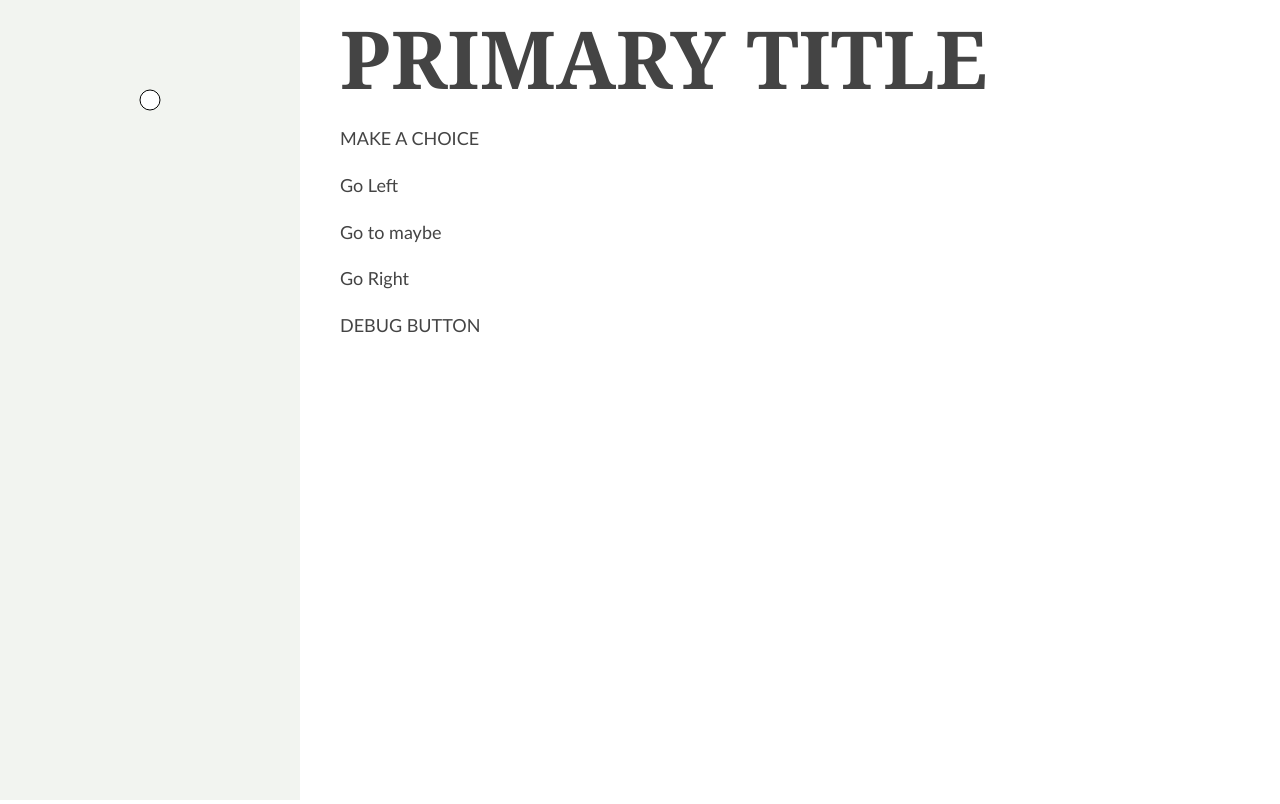
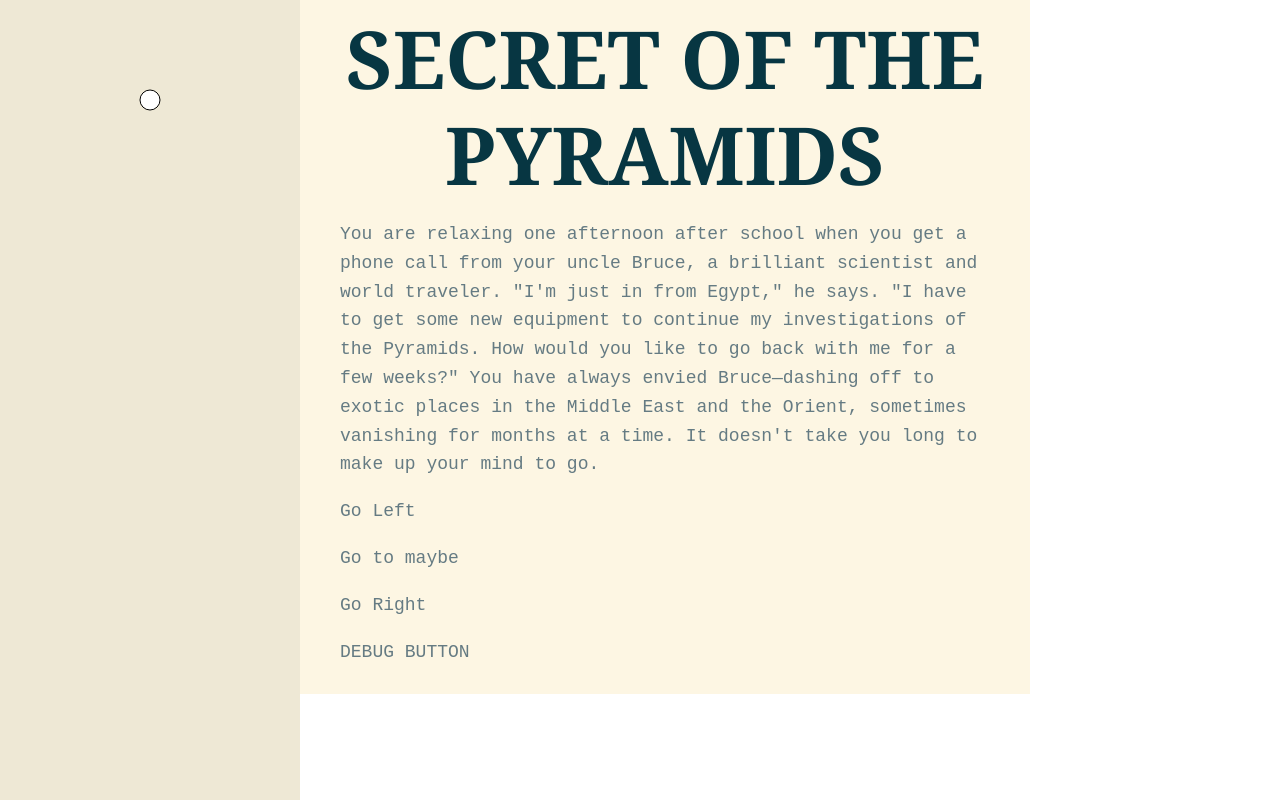
Before and after one commit to MaxwellBo/DECO1400_Assignments, a plain HTML site: page assign1/src/index.html in a window 1280 px wide. Drawn offline with nearby package versions, Linux system fonts and the light colour scheme; a web font is replaced by a local one.

Commit message:
:haircut: refactor: Colorscheme work

```diff
--- a/assign1/src/css/main.css
+++ b/assign1/src/css/main.css
@@ -1,9 +1,36 @@
+/* ---------------------------------------------- */
+/* ### THE SOLARIZED COLOURSCHEME REFERENCE */
+/* ---------------------------------------------- */
+
+/*
+Reference: http://ethanschoonover.com/solarized
+License: MIT
+
+base03:    #002b36;
+base02:    #073642;
+base01:    #586e75;
+base00:    #657b83;
+base0:     #839496;
+base1:     #93a1a1;
+base2:     #eee8d5;
+base3:     #fdf6e3;
+yellow:    #b58900;
+orange:    #cb4b16;
+red:       #dc322f;
+magenta:   #d33682;
+violet:    #6c71c4;
+blue:      #268bd2;
+cyan:      #2aa198;
+green:     #859900;
+*/
+
+
 /* ---------------------------------------------- */
 /* ### THE SITE MAP STYLING ### */
 /* ---------------------------------------------- */
 
 nav {
-    background: #f2f4f0;
+    background: #eee8d5;
     display:inline-block;
     position: absolute;
     top: 0;
@@ -33,14 +60,20 @@ nav svg path {
 
 article {
     display: inline-block;
-    font-family: "Gill Sans", "Gill Sans MT", Calibri, sans-serif;
-/*    font-family: Cambria,Georgia,serif;*/
+    background: #fdf6e3; /* base3*/
     margin-left: 300px;
     max-width: 650px;
+    padding: 10px 40px;
+
+
+    /*    font-family: "Gill Sans", "Gill Sans MT", Calibri, sans-serif;*/
+/*    font-family: Cambria,Georgia,serif;*/
+/*    font-family: "Guardian Egyptian Text", Georgia, serif;*/
+    font-family: "Andale Mono",AndaleMono,monospace;
+    font-size: 18px;
+    color: #657b83; /* base02 */
     line-height: 1.6;
-    font-size: 18px;
-    color: #444444;
-    padding: 10px 40px;
+
 }
 
 h1, h2, h3 {
@@ -50,7 +83,9 @@ h1, h2, h3 {
 }
 
 h1 {
+    font-family: "Guardian Egyptian Headline", Georgia, serif;
 	font-size: 80px;
+    color: #073642;
 }
 
 
--- a/assign1/src/index.html
+++ b/assign1/src/index.html
@@ -12,6 +12,7 @@
 
         <link rel="stylesheet" type="text/css" href="css/main.css" />
 
+        <link rel="stylesheet" href="http://pasteup.guim.co.uk/0.0.5/css/fonts.pasteup.min.css">
     </head>
     <body>
 <!--                    https://developer.mozilla.org/en/docs/Web/SVG/Element/marker-->
@@ -28,8 +29,18 @@
             </nav>
         <article>
         <section id="Title">
-        <h1>PRIMARY TITLE</h1>
-            <p>MAKE A CHOICE</p>
+        <h1>SECRET OF THE PYRAMIDS</h1>
+            <p>You are relaxing one afternoon after school
+when you get a phone call from your uncle
+Bruce, a brilliant scientist and world traveler.
+"I'm just in from Egypt," he says. "I have to get
+some new equipment to continue my investigations of the Pyramids. How would you like to go
+back with me for a few weeks?"
+You have always envied Bruce—dashing off to
+exotic places in the Middle East and the Orient,
+sometimes vanishing for months at a time. It
+doesn't take you long to make up your mind to
+go.</p>
             <p class="takeLeft">Go Left</p>
             <p class="takeStraight">Go to maybe</p>
             <p class="takeRight">Go Right</p>
```
